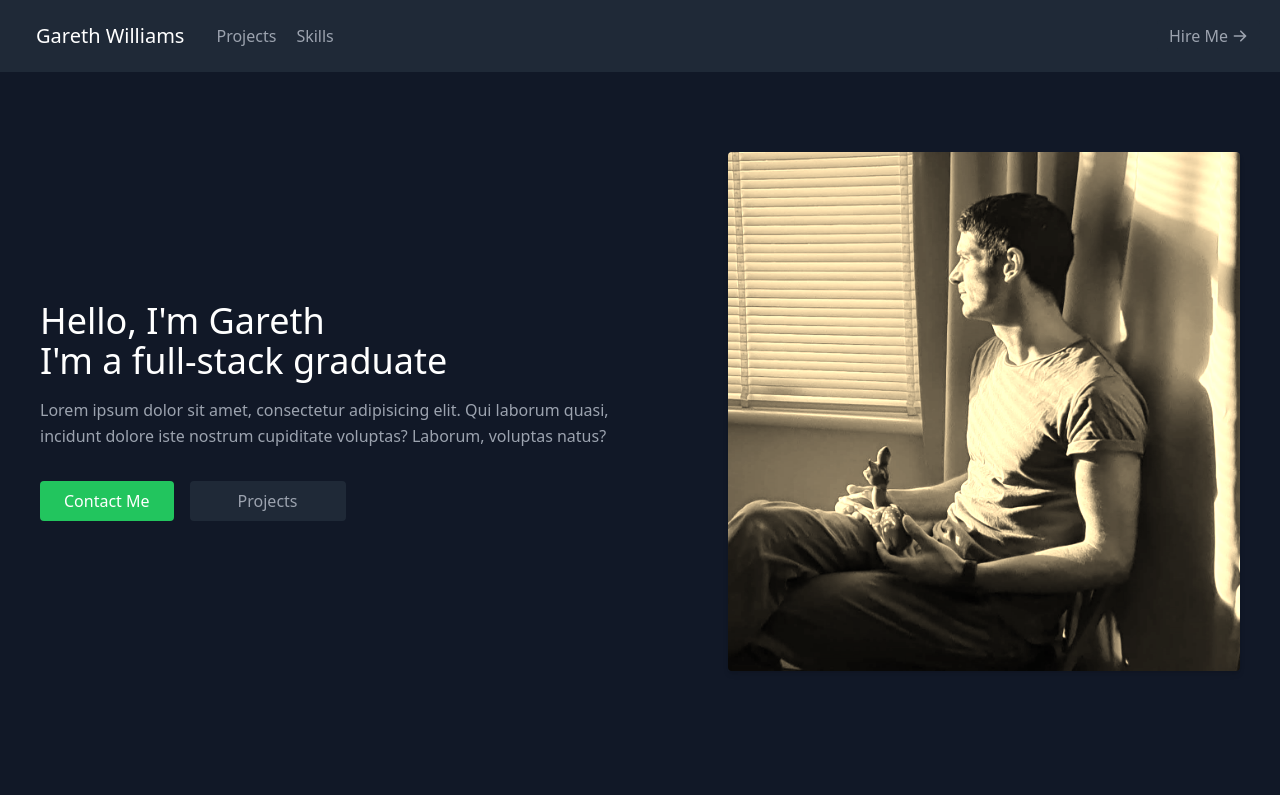
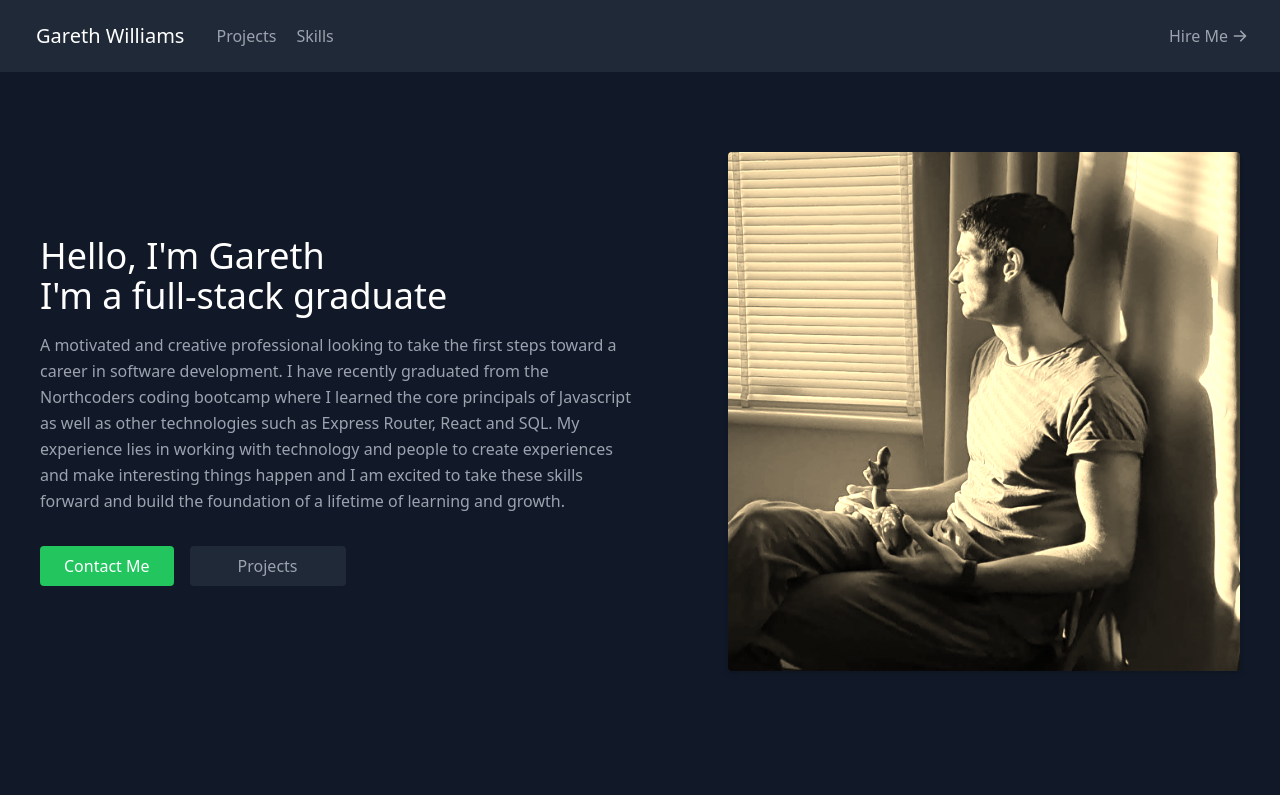
Before and after one commit to garethrwilliams/portfolio, a React (Create React App) app: page / in a window 1280 px wide. Shown: the top 795 px of the page. Built offline with nearby package versions, Linux system fonts and the light colour scheme.

Commit message:
updates bio

```diff
--- a/src/components/About.jsx
+++ b/src/components/About.jsx
@@ -12,9 +12,14 @@ export default function About() {
             I'm a full-stack graduate
           </h1>
           <p className='mb-8 leading-relaxed'>
-            Lorem ipsum dolor sit amet, consectetur adipisicing elit. Qui
-            laborum quasi, incidunt dolore iste nostrum cupiditate voluptas?
-            Laborum, voluptas natus?
+            A motivated and creative professional looking to take the first
+            steps toward a career in software development. I have recently
+            graduated from the Northcoders coding bootcamp where I learned the
+            core principals of Javascript as well as other technologies such as
+            Express Router, React and SQL. My experience lies in working with
+            technology and people to create experiences and make interesting
+            things happen and I am excited to take these skills forward and
+            build the foundation of a lifetime of learning and growth.
           </p>
           <div className='flex justify-center'>
             <a
```
